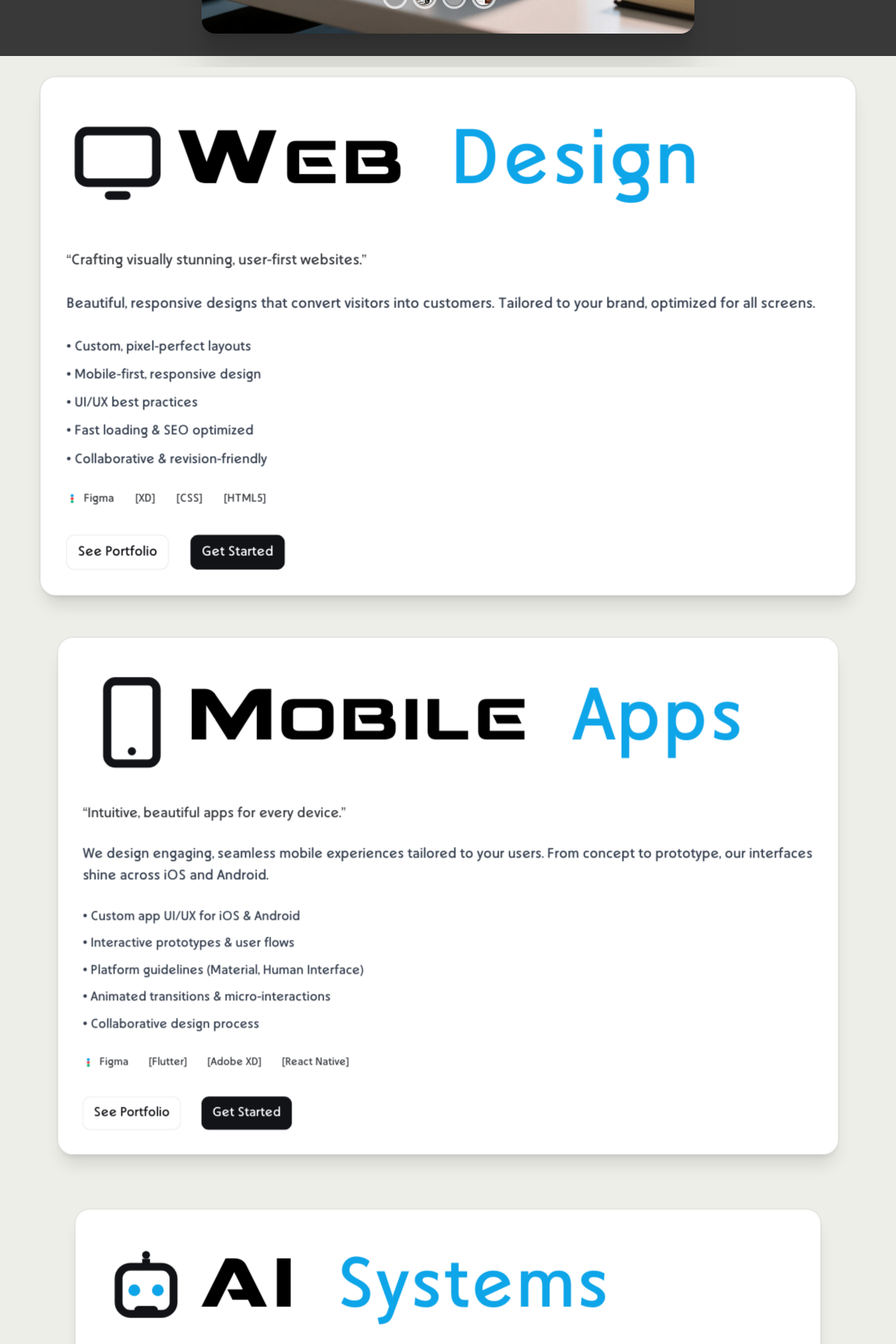
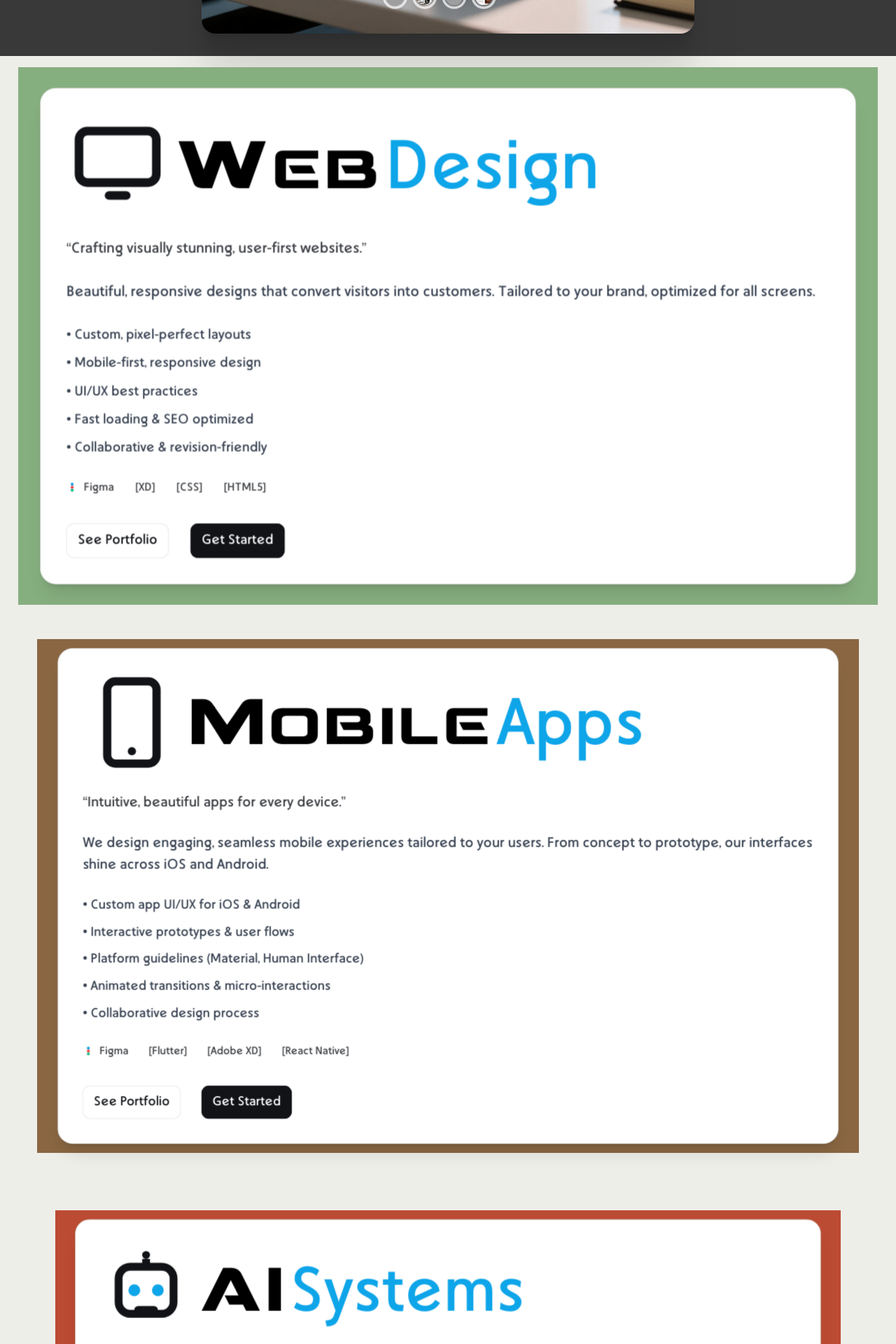
Before and after one commit to capoeira360/2.0company, a Next.js app in the folder perspective-section-transition-main/: page /work in a window 1280 px wide. Shown: the part 720-2640 px from the top of the page at 70% size. Built offline with nearby package versions, Linux system fonts and the light colour scheme; grey boxes are pictures that could not be loaded.

Commit message:
Work: per-section background colors and spacing; HyperText animated headers with single-line layout and tuned sizes. Footer: interactive Jungle Green hover button fixes (idle dot hidden, font weight). Services: bouncy cards content layering.

```diff
--- a/perspective-section-transition-main/src/app/work/page.jsx
+++ b/perspective-section-transition-main/src/app/work/page.jsx
@@ -2,6 +2,7 @@
 import Section from "@/components/Section";
 import ImageGallery from "@/components/ImageGallery";
 import Link from "next/link";
+import HyperText from "@/components/HyperText";
 
 export default function Work() {
   return (
@@ -13,20 +14,19 @@ export default function Work() {
         </div>
       </Section>
       {/* Section 2: Web Design Service Card */}
-      <Section id={2} bgClass="bg-[#EEEEE8]">
-        <div className="mx-auto w-[min(95vw,1496px)]">
+      <Section id={2} bgClass="bg-[#86AF7F]">
+        <div className="mx-auto my-[0.5in] w-[min(95vw,1496px)]">
   <div className="grid gap-8 rounded-3xl border border-black/10 bg-white shadow-xl ring-1 ring-black/5 p-[clamp(24px,3vw,48px)] min-h-[85vh]" style={{ backgroundColor: '#ffffff' }}>
             {/* Icon + Title */}
             <div className="flex items-center gap-4">
-              {/* Simple monitor icon */}
               <svg className="shrink-0" viewBox="0 0 24 24" aria-hidden="true" style={{ width: 'clamp(96px,12vw,192px)', height: 'clamp(96px,12vw,192px)' }}>
                 <rect x="3" y="4" width="18" height="12" rx="2" fill="none" stroke="#111317" strokeWidth="2" />
                 <rect x="9" y="18" width="6" height="2" rx="1" fill="#111317" />
               </svg>
-              <h2 className="leading-tight text-[clamp(3rem,9vw,8rem)]">
-                <span style={{ fontFamily: 'var(--font-montalban)', letterSpacing: '.04em' }}>Web</span>{' '}
-                <span style={{ fontFamily: 'var(--font-artine)', color: '#0ea5e9' }}>Design</span>
-              </h2>
+              <div className="leading-tight whitespace-nowrap text-[clamp(2.8rem,8vw,7rem)]">
+                <HyperText text="Web" className="inline-block" style={{ fontFamily: 'var(--font-montalban)', letterSpacing: '.04em' }} />
+                <HyperText text="Design" className="inline-block" style={{ fontFamily: 'var(--font-artine)', color: '#0ea5e9' }} />
+              </div>
             </div>
 
             {/* Subtitle */}
@@ -72,20 +72,19 @@ export default function Work() {
       </Section>
 
       {/* Section 3: Mobile App Design Service Card */}
-      <Section id={3} bgClass="bg-[#EEEEE8]">
-        <div className="mx-auto w-[min(95vw,1496px)]">
+      <Section id={3} bgClass="bg-[#8A6742]">
+        <div className="mx-auto my-[0.5in] w-[min(95vw,1496px)]">
   <div className="grid gap-8 rounded-3xl border border-black/10 bg-white shadow-xl ring-1 ring-black/5 p-[clamp(24px,3vw,48px)] min-h-[85vh]" style={{ backgroundColor: '#ffffff' }}>
             {/* Icon + Title */}
             <div className="flex items-center gap-4">
-              {/* Smartphone icon */}
               <svg className="shrink-0" viewBox="0 0 24 24" aria-hidden="true" style={{ width: 'clamp(96px,12vw,192px)', height: 'clamp(96px,12vw,192px)' }}>
                 <rect x="6" y="2" width="12" height="20" rx="2" fill="none" stroke="#111317" strokeWidth="2" />
                 <circle cx="12" cy="19" r="1" fill="#111317" />
               </svg>
-              <h2 className="leading-tight whitespace-nowrap text-[clamp(3rem,9vw,8rem)]">
-                <span style={{ fontFamily: 'var(--font-montalban)', letterSpacing: '.04em' }}>Mobile</span>{' '}
-                <span style={{ fontFamily: 'var(--font-artine)', color: '#0ea5e9' }}>Apps</span>
-              </h2>
+              <div className="leading-tight whitespace-nowrap text-[clamp(2.8rem,8vw,7rem)]">
+                <HyperText text="Mobile" className="inline-block" style={{ fontFamily: 'var(--font-montalban)', letterSpacing: '.04em' }} />
+                <HyperText text="Apps" className="inline-block" style={{ fontFamily: 'var(--font-artine)', color: '#0ea5e9' }} />
+              </div>
             </div>
 
             {/* Subtitle */}
@@ -131,12 +130,11 @@ export default function Work() {
       </Section>
 
       {/* Section 4: AI Systems Development Service Card */}
-      <Section id={4} bgClass="bg-[#EEEEE8]">
-        <div className="mx-auto w-[min(95vw,1496px)]">
+      <Section id={4} bgClass="bg-[#BB4B32]">
+        <div className="mx-auto my-[0.5in] w-[min(95vw,1496px)]">
   <div className="grid gap-8 rounded-3xl border border-black/10 bg-white shadow-xl ring-1 ring-black/5 p-[clamp(24px,3vw,48px)] min-h-[85vh]" style={{ backgroundColor: '#ffffff' }}>
             {/* Icon + Title */}
             <div className="flex items-center gap-4">
-              {/* Robot head icon */}
               <svg className="shrink-0" viewBox="0 0 24 24" aria-hidden="true" style={{ width: 'clamp(96px,12vw,192px)', height: 'clamp(96px,12vw,192px)' }}>
                 <circle cx="12" cy="3" r="1" fill="#111317" />
                 <path d="M12 6 V4" stroke="#111317" strokeWidth="2" />
@@ -145,10 +143,10 @@ export default function Work() {
                 <circle cx="15" cy="12" r="1.5" fill="#0ea5e9" />
                 <rect x="9" y="16" width="6" height="2" rx="1" fill="#111317" />
               </svg>
-              <h2 className="leading-tight text-[clamp(3rem,9vw,8rem)]">
-                <span style={{ fontFamily: 'var(--font-montalban)', letterSpacing: '.04em' }}>AI</span>{' '}
-                <span style={{ fontFamily: 'var(--font-artine)', color: '#0ea5e9' }}>Systems</span>
-              </h2>
+              <div className="leading-tight whitespace-nowrap text-[clamp(2.8rem,8vw,7rem)]">
+                <HyperText text="AI" className="inline-block" style={{ fontFamily: 'var(--font-montalban)', letterSpacing: '.04em' }} />
+                <HyperText text="Systems" className="inline-block" style={{ fontFamily: 'var(--font-artine)', color: '#0ea5e9' }} />
+              </div>
             </div>
 
             {/* Subtitle */}
@@ -191,10 +189,10 @@ export default function Work() {
       </Section>
 
       {/* Section 5 */}
-      <Section id={5} bgClass="bg-[#EEEEE8]">
+      <Section id={5} bgClass="bg-[#6F8A4D]">
 
 
-        <div className="mx-auto w-[min(95vw,1496px)]">
+        <div className="mx-auto my-[0.5in] w-[min(95vw,1496px)]">
           <div className="grid gap-8 rounded-3xl border border-black/10 bg-white shadow-xl ring-1 ring-black/5 p-[clamp(24px,3vw,48px)] min-h-[85vh]" style={{ backgroundColor: '#ffffff' }}>
             <div className="flex items-center gap-4">
               <svg className="shrink-0" viewBox="0 0 64 64" aria-hidden="true" style={{ width: 'clamp(96px,12vw,192px)', height: 'clamp(96px,12vw,192px)' }}>
@@ -204,10 +202,11 @@ export default function Work() {
                 <circle cx="52" cy="23" r="1.5" fill="#0ea5e9" />
                 <circle cx="52" cy="37" r="1.5" fill="#0ea5e9" />
               </svg>
-              <h2 className="leading-tight text-[clamp(2.4rem,7vw,6rem)]">
-                <span style={{ fontFamily: 'var(--font-montalban)', letterSpacing: '.04em', textTransform: 'lowercase' }}>domain</span>
-                <span style={{ fontFamily: 'var(--font-artine)', color: '#0ea5e9' }}>/hosting</span>
-              </h2>
+              <div className="leading-tight whitespace-nowrap text-[clamp(2.4rem,7vw,6rem)]">
+                <HyperText text="domain" className="inline-block" style={{ fontFamily: 'var(--font-montalban)', letterSpacing: '.04em' }} />
+                <span className="inline-block" style={{ fontFamily: 'var(--font-artine)', color: '#0ea5e9' }}>/</span>
+                <HyperText text="hosting" className="inline-block" style={{ fontFamily: 'var(--font-artine)', color: '#0ea5e9' }} />
+              </div>
             </div>
 
             {/* Subtitle */}
--- a/perspective-section-transition-main/src/components/Footer.jsx
+++ b/perspective-section-transition-main/src/components/Footer.jsx
@@ -1,6 +1,7 @@
 import Link from "next/link";
 import FooterTextSocial from "./FooterTextSocial";
 import { FlipLink, FlipAnchor } from "@/components/FlipLink";
+import InteractiveHoverButton from "@/components/InteractiveHoverButton";
 
 export default function Footer() {
   return (
@@ -62,7 +63,7 @@ export default function Footer() {
                 <span>Mon–Fri, 9am–6pm PT</span>
               </address>
               <div className="new-footer-cta">
-                <Link className="btn primary" href="/contact">Start a project</Link>
+                <InteractiveHoverButton text="Start a project" href="/contact" />
               </div>
             </section>
           </div>
--- /dev/null
+++ b/perspective-section-transition-main/src/components/HyperText.jsx
@@ -0,0 +1,65 @@
+"use client";
+
+import { AnimatePresence, motion } from "framer-motion";
+import { useEffect, useRef, useState } from "react";
+
+const alphabets = "ABCDEFGHIJKLMNOPQRSTUVWXYZ".split("");
+const getRandomInt = (max) => Math.floor(Math.random() * max);
+
+export default function HyperText({
+  text,
+  duration = 800,
+  framerProps = {
+    initial: { opacity: 0, y: -10 },
+    animate: { opacity: 1, y: 0 },
+    exit: { opacity: 0, y: 3 },
+  },
+  className = "",
+  style,
+  animateOnLoad = true,
+}) {
+  const [displayText, setDisplayText] = useState(text.split(""));
+  const [trigger, setTrigger] = useState(false);
+  const interations = useRef(0);
+  const isFirstRender = useRef(true);
+
+  const triggerAnimation = () => {
+    interations.current = 0;
+    setTrigger(true);
+  };
+
+  useEffect(() => {
+    const interval = setInterval(() => {
+      if (!animateOnLoad && isFirstRender.current) {
+        clearInterval(interval);
+        isFirstRender.current = false;
+        return;
+      }
+      if (interations.current < text.length) {
+        setDisplayText((t) =>
+          t.map((l, i) =>
+            l === " " ? l : i <= interations.current ? text[i] : alphabets[getRandomInt(26)]
+          )
+        );
+        interations.current = interations.current + 0.1;
+      } else {
+        setTrigger(false);
+        clearInterval(interval);
+      }
+    }, duration / (text.length * 10));
+
+    return () => clearInterval(interval);
+  }, [text, duration, trigger, animateOnLoad]);
+
+  return (
+    <div className={`inline-flex whitespace-nowrap scale-100 cursor-default overflow-visible align-baseline ${className}`} onMouseEnter={triggerAnimation}>
+      <AnimatePresence mode="wait">
+        {displayText.map((letter, i) => (
+          <motion.span key={i} className={(letter === " " ? " w-3" : "")} style={style} {...framerProps}>
+            {letter}
+          </motion.span>
+        ))}
+      </AnimatePresence>
+    </div>
+  );
+}
--- /dev/null
+++ b/perspective-section-transition-main/src/components/InteractiveHoverButton.jsx
@@ -0,0 +1,24 @@
+"use client";
+
+import Link from "next/link";
+
+export default function InteractiveHoverButton({ text = "Start a project", href = "/contact", className = "" }) {
+  return (
+    <Link
+      href={href}
+      className={`group relative inline-flex items-center justify-center w-auto min-w-[10rem] cursor-pointer overflow-hidden rounded-full border border-[#269292] bg-white px-4 py-2 text-center font-medium text-[#269292] ${className}`}
+    >
+      <span className="relative z-[1] inline-block transition-all duration-300 group-hover:translate-x-12 group-hover:opacity-0">
+        {text}
+      </span>
+      <div className="absolute top-0 z-10 flex h-full w-full translate-x-12 items-center justify-center gap-2 text-white opacity-0 transition-all duration-300 group-hover:-translate-x-1 group-hover:opacity-100">
+        <span>{text}</span>
+        <svg width="18" height="18" viewBox="0 0 24 24" fill="none" stroke="currentColor" strokeWidth="2" strokeLinecap="round" strokeLinejoin="round" aria-hidden="true">
+          <path d="M5 12h14" />
+          <path d="M12 5l7 7-7 7" />
+        </svg>
+      </div>
+      <div className="absolute z-0 left-[20%] top-[40%] h-2 w-2 scale-[1] rounded-lg bg-[#269292] opacity-0 transition-all duration-300 group-hover:left-[0%] group-hover:top-[0%] group-hover:h-full group-hover:w-full group-hover:scale-[1.8] group-hover:bg-[#269292] group-hover:opacity-100"></div>
+    </Link>
+  );
+}
```
